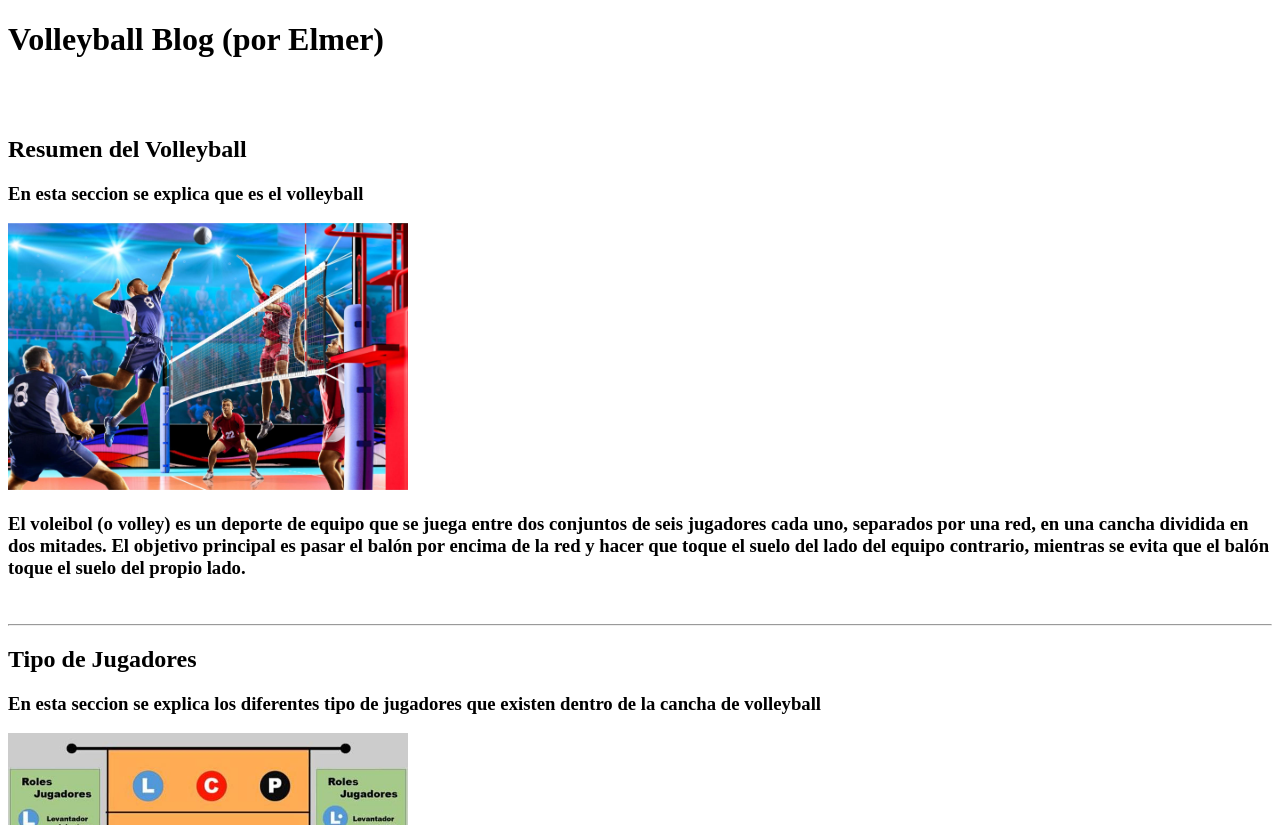
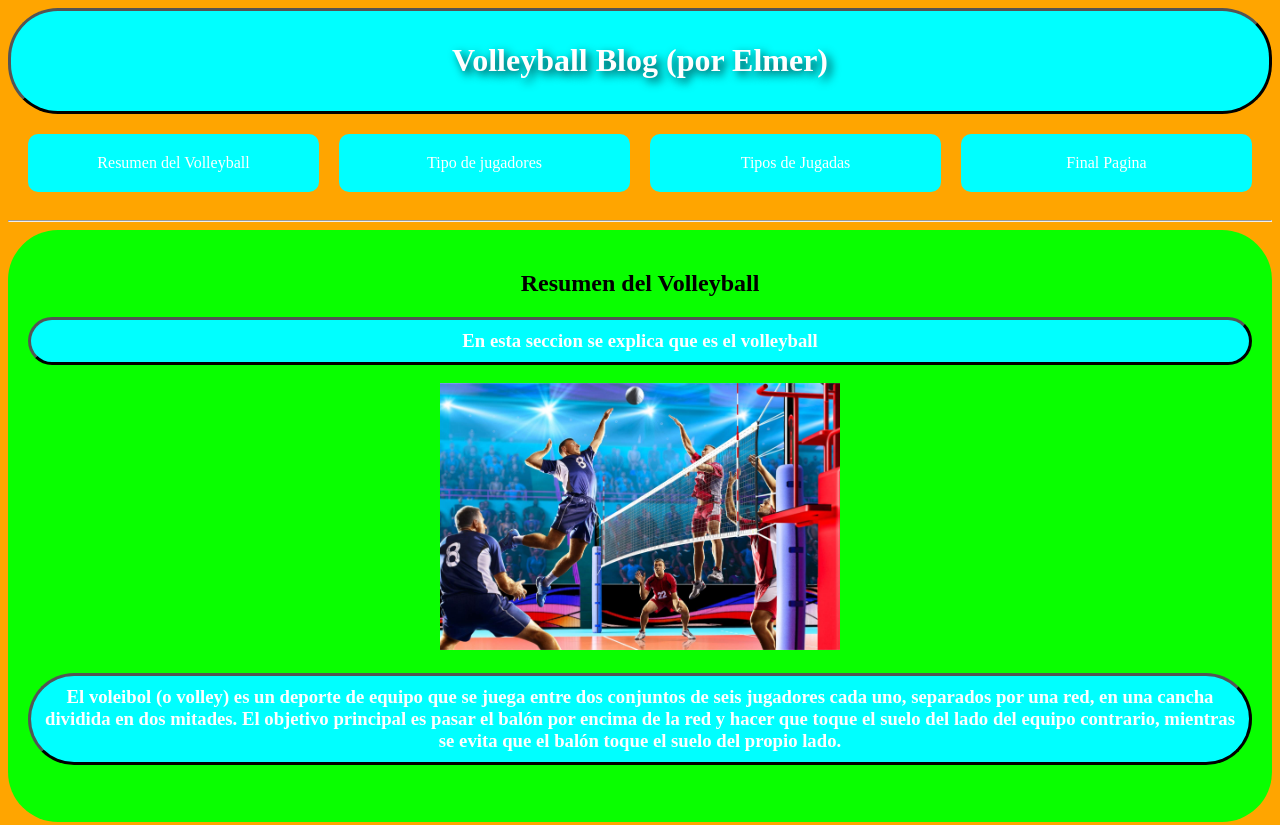
Before and after one commit to elmer28crack/ElmerDLCinci, a plain HTML site: page ElmersBlog.html in a window 1280 px wide. Shown: the top 825 px of the page. Drawn offline with Linux system fonts and the light colour scheme.

Commit message:
Mejore ElmersBlog para hacerlo mas lindo con CSS

```diff
--- a/ElmersBlog.html
+++ b/ElmersBlog.html
@@ -3,21 +3,36 @@
 <head>
 
     <title>Elmer's_Blog</title>
+      <link rel="stylesheet" href="ejercicioflex.css" />
 </head>
 <body >
+    <div id="ini" class="titu">
     <header><h1>Volleyball Blog (por Elmer)</h1></header>
-    <br><br>
+    </div>
+
+    <div class="contenedor">
+    <div class="caja">Resumen del Volleyball</div>
+    <div class="caja">Tipo de jugadores</div>
+    <div class="caja">Tipos de Jugadas</div>
+    <div class="caja">Final Pagina</div>
+  </div>
+
+    <hr>
+
+    <div name="uno" class="diuno">
     <section>
-        <article>
-        <h2 id="ini">Resumen del Volleyball</h2>
+        <article name="art1">
+        <h2 >Resumen del Volleyball</h2>
         <h3>En esta seccion se explica que es el volleyball</h3>
         <img src="imagenes/volley.jpg" width="400">
         <h3>El voleibol (o volley) es un deporte de equipo que se juega entre dos conjuntos de seis jugadores cada uno, separados por una red, en una cancha dividida en dos mitades. El objetivo principal es pasar el balón por encima de la red y hacer que toque el suelo del lado del equipo contrario, mientras se evita que el balón toque el suelo del propio lado.</h3>
 
     </article>
 <br>
+</div>
 <hr>
-        <article>
+<div name="dos" class="didos">
+        <article  name="art2">
         <h2>Tipo de Jugadores</h2>
         <h3>En esta seccion se explica los diferentes tipo de jugadores que existen dentro de la cancha de volleyball</h3>
         <img src="imagenes/roles-y-posiciones-de-los-jugadores-de-voleibol.jpg" width="400">
@@ -26,9 +41,11 @@
          <h3><span style="color: rgb(0, 0, 0);">Punta</span>; es el que se encarga rematar el balon</h3>
           <h3><span style="color: rgb(255, 0, 0);">Central</span>; es el que se encarga blockear el balon enemigo</h3>
     </article>
+    </div>
 <br>
 <hr>
-        <article>
+<div name="tre" class="ditre">
+        <article  name="art3">
         <h2>Tipo de Jugadas</h2>
         <h3>En esta seccion se explica los diferentes tipos de Jugadas que existen dentro de la cancha de volleyball</h3>
         <img src="imagenes/saque.jpg" width="300">
@@ -39,10 +56,10 @@
          <h3><span style="color: rgb(0, 0, 0);">Recibir</span>; Accion para evitar que el balon toque el suelo</h3>
           <h3><span style="color: rgb(255, 0, 0);">Rematar</span>; Accion que se realiza en la malla para intentar hacer el punto golpeando el balon</h3>
     </article>
-
+</div>
 <hr>
         </section>
-    <footer>
+    <footer class="pie">
 <a href="#ini">Volver al iniciof</a>
 <br>
         <a target="_blank" href="mailto:elmernicolasdiazlopez@gmail.com">elmernicolasdiazlopez@gmail.com click aqui para comunicarte con el owner de la pagina web</a>
--- a/ejercicioflex.css
+++ b/ejercicioflex.css
@@ -0,0 +1,110 @@
+div.diuno {
+  background-color: rgb(9, 255, 0);
+      color: black(255, 255, 255);
+      padding: 20px;
+      flex: 1 1 200px;
+      text-align: center;
+      border-radius: 50px;
+
+}
+
+div.didos{
+  background-color: rgb(255, 0, 0);
+      color: black(255, 255, 255);
+      padding: 20px;
+      flex: 1 1 200px;
+      text-align: center;
+      border-radius: 50px;
+      transition: transform 0.3s ease;
+}
+
+div.ditre{
+  background-color: rgb(255, 255, 255);
+      color: rgb(0, 0, 0);
+      padding: 20px;
+      flex: 1 1 200px;
+      text-align: center;
+      border-radius: 50px;
+      transition: transform 0.3s ease;
+}
+
+
+body{
+background-color: orange;
+
+    color: black;
+}
+
+footer{
+    display: FLEX;
+flex-direction: column;
+align-content: center;
+background-color: aqua;
+
+}
+
+.titu{
+  border-color: black;
+border-style: outset;
+   background-color: aqua;
+
+      color: rgb(255, 255, 255);
+      padding: 10px;
+      flex: 1 1 200px;
+      text-align: center;
+      border-radius: 50px;
+      transition: transform 0.3s ease;
+        text-shadow: 4px 4px 10px rgba(0,0,0,0.8);
+
+
+}
+
+.pie{
+
+   background-color: aqua;
+      color: rgb(255, 255, 255);
+      padding: 20px;
+      flex: 1 1 200px;
+      text-align: center;
+      border-radius: 50px;
+      transition: transform 0.3s ease;
+
+
+}
+h3{
+
+border-color: black;
+border-style: outset;
+    background-color: aqua;
+      color: rgb(255, 255, 255);
+      padding: 10px;
+      flex: 1 1 200px;
+      text-align: center;
+      border-radius: 50px;
+      transition: transform 0.3s ease;
+
+}
+
+  .contenedor {
+      display: flex;
+      flex-direction: row;
+      flex-wrap: wrap;
+      justify-content: space-around;
+      align-items: center;
+
+      padding: 20px;
+      gap: 20px;
+    }
+
+      .caja {
+      background-color: aqua;
+      color: white;
+      padding: 20px;
+      flex: 1 1 200px;
+      text-align: center;
+      border-radius: 10px;
+      transition: transform 0.3s ease;
+    }
+ .caja:hover {
+      transform: scale(1.05);
+    }
```
Also changed, not shown: estiloparalblog.css (added).
